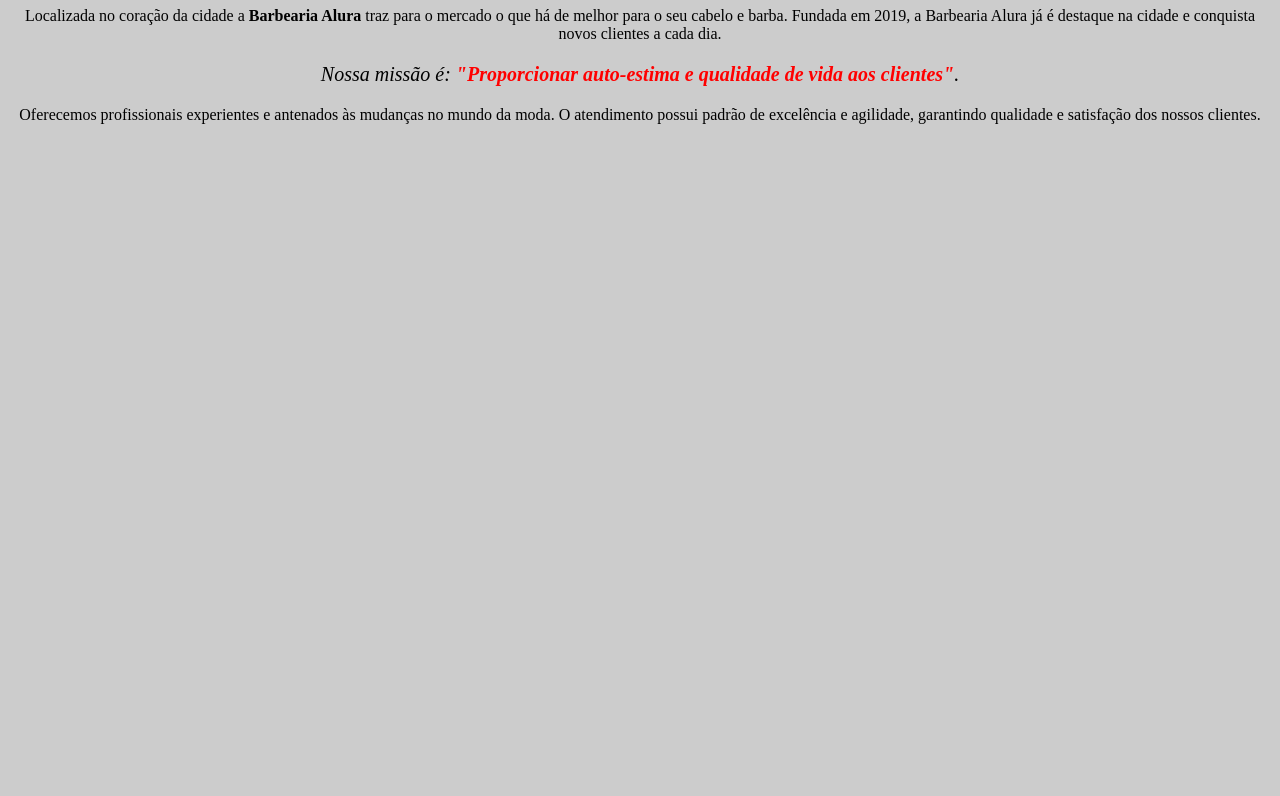
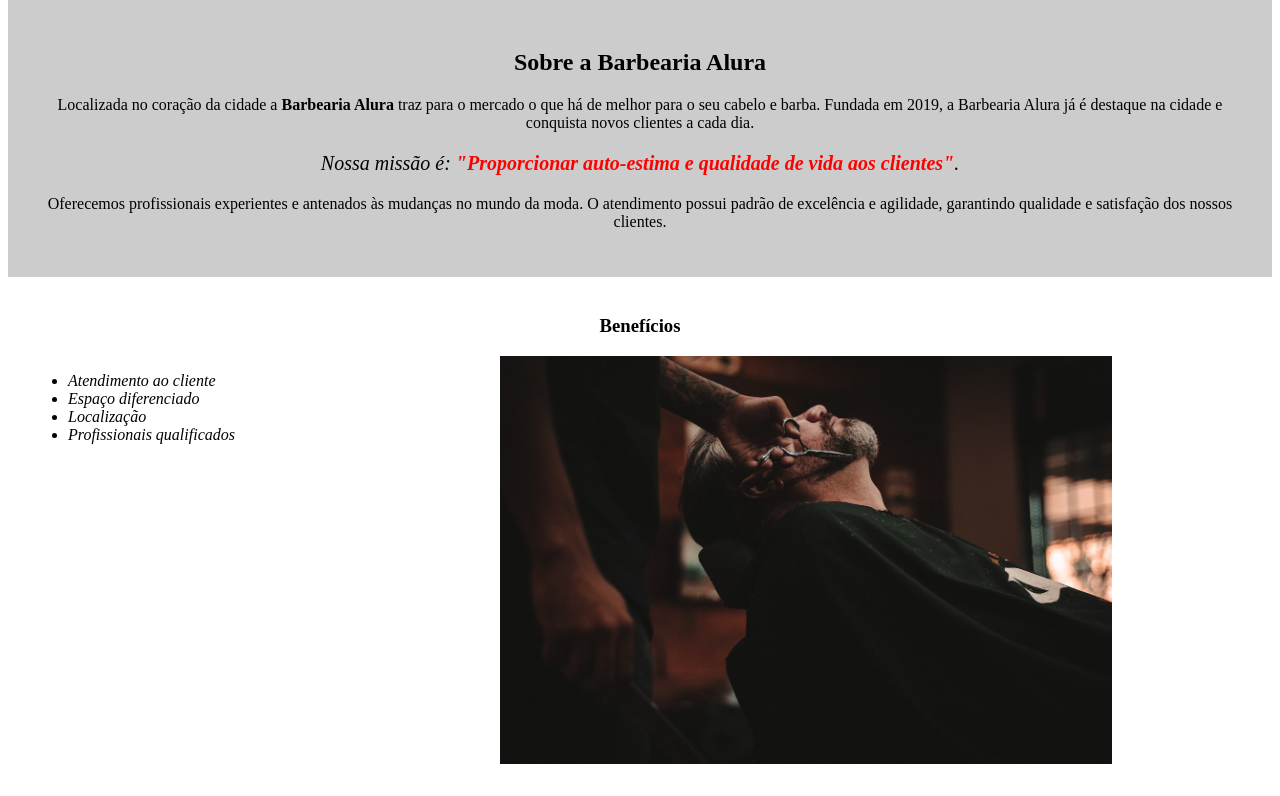
Before and after one commit to angelaazev/curso-alura, a plain HTML site: page src/index.html in a window 1280 px wide. Shown: the part 559-1355 px from the top of the page. Before the commit the page ends 800 px from the top, so only its background shows below. Drawn offline with Linux system fonts and the light colour scheme.

Commit message:
atualizações aula 5

```diff
--- a/src/index.html
+++ b/src/index.html
@@ -3,22 +3,40 @@
     <head>
         <meta charset="UTF-8">
         <title>Barbearia Alura</title>
-        <link rel="stylesheet" href="style.css"
+        <link rel="stylesheet" href="style.css">
     </head>
 
     <body>
+        <header>
+            <h1 class="titulo-principal">Barbearia Alura</h1>
+        </header>
         <img id="banner" src="banner.jpg">
+        <div class= "principal">
+            <h2 class="titulo-centralizado">Sobre a Barbearia Alura</h2>
 
-        <h1 style=>Sobre a Barbearia Alura</h1>
+            <p>Localizada no coração da cidade a <strong>Barbearia Alura</strong> traz para o mercado o que há de melhor para o seu cabelo e barba.
+            Fundada em 2019, a Barbearia Alura já é destaque na cidade e conquista novos clientes a cada dia.</p>
 
-        <p>Localizada no coração da cidade a <strong>Barbearia Alura</strong> traz para o mercado o que há de melhor para o seu cabelo e barba.
-        Fundada em 2019, a Barbearia Alura já é destaque na cidade e conquista novos clientes a cada dia.</p>
+            <p id= "missao"><em>Nossa missão é: <strong>"Proporcionar auto-estima e qualidade de vida aos clientes"</strong>.</em></p>
 
-        <p id= "missao"><em>Nossa missão é: <strong>"Proporcionar auto-estima e qualidade de vida aos clientes"</strong>.</em></p>
+            <p>Oferecemos profissionais experientes e antenados às mudanças no mundo da moda.
+            O atendimento possui padrão de excelência e agilidade, garantindo qualidade e satisfação dos nossos clientes.</p>
+        </div>
+        <div class="beneficios">
+            <h3 class="titulo-centralizado">Benefícios</h3>
+            <ul>
+                <li class="itens">Atendimento ao cliente</li>
+                <li class="itens">Espaço diferenciado</li>
+                <li class="itens">Localização</li>
+                <li class="itens">Profissionais qualificados</li>
+            </ul>
 
-        <p>Oferecemos profissionais experientes e antenados às mudanças no mundo da moda.
-        O atendimento possui padrão de excelência e agilidade, garantindo qualidade e satisfação dos nossos clientes.</p>
+            <img src="beneficios.jpg" class="imagembeneficios">
+
+        </div>
+
     </body>
 
 
+
 </html>
--- a/src/style.css
+++ b/src/style.css
@@ -1,15 +1,18 @@
-body {
-    background: #CCCCCC
-}
-
 #banner {
     width: 100%;
 }
 
-h1 {
+.principal {
+    background: #CCCCCC;
+    padding: 30px;
+}
+
+.titulo-principal{
+    padding-left: 20pxs;
+}
+.titulo-centralizado {
     text-align: center;
 }
-
 p {
     text-align: center;
 }
@@ -21,3 +24,23 @@ p {
 em strong {
     color: red;
 }
+
+.itens {
+    font-style: italic;
+}
+
+.beneficios {
+    background: #FFFFFF;
+    padding: 20px;
+}
+
+ul{
+    display: inline-block;
+    vertical-align: top;
+    width: 20%;
+    margin-right: 15%;
+}
+
+.imagembeneficios {
+    width: 50%;
+}
```
Also changed, not shown: src/beneficios.jpg (added).
